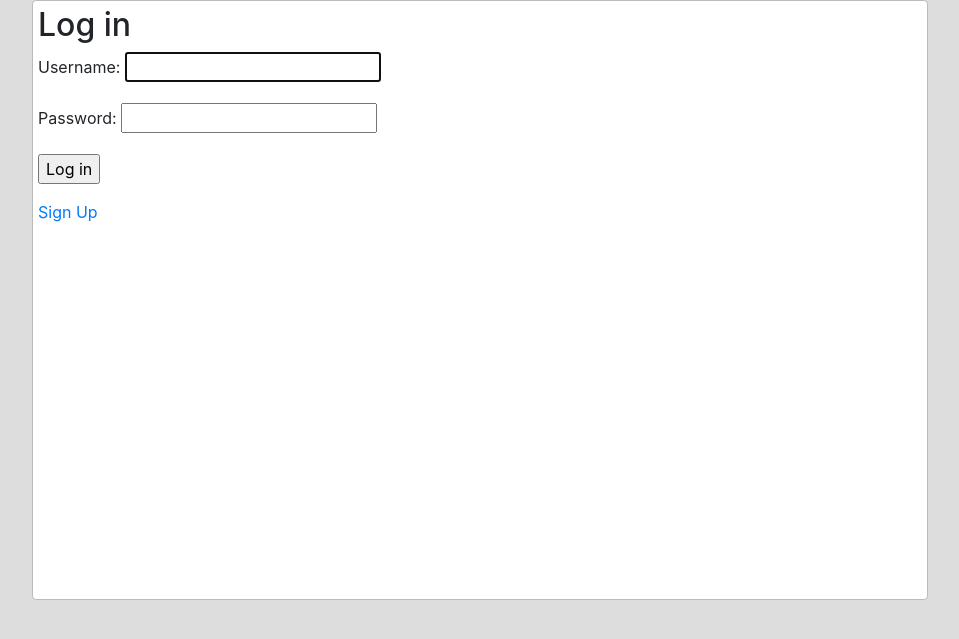
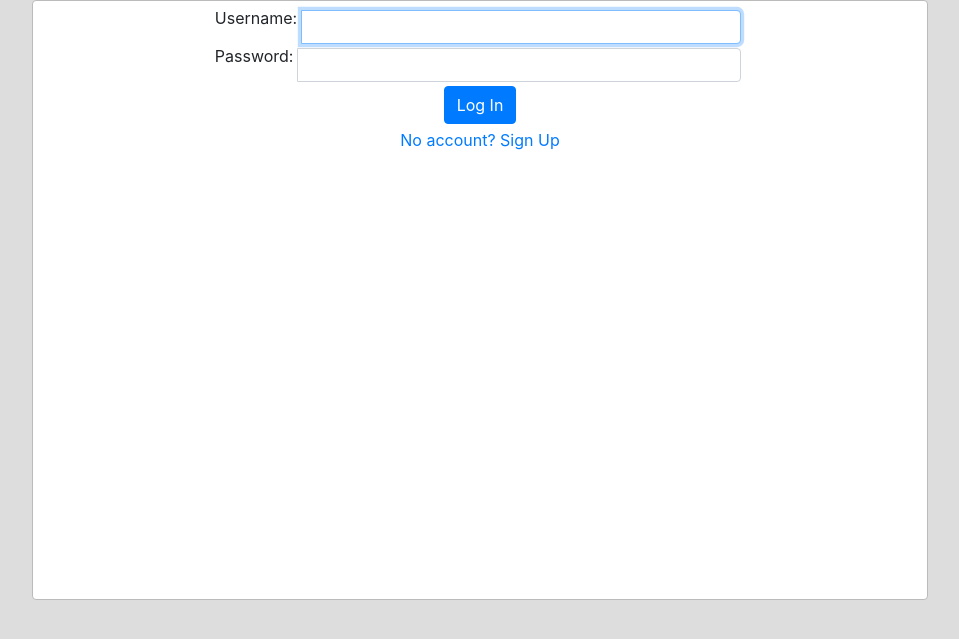
Before and after one commit to mredigonda/gold-empire, a Django app: page /login/ in a window 1280 px wide. Shown: the part 65-704 px from the top of the page, without its empty margins (160-1119 px from the left). Run offline with Django 3.2, Linux system fonts and the light colour scheme; some libraries are stand-ins or nearby versions.

Commit message:
Adds custom forms to style them with bootstrap

```diff
--- /dev/null
+++ b/accounts/forms.py
@@ -0,0 +1,15 @@
+from django.contrib.auth.forms import AuthenticationForm, UserCreationForm
+
+class LoginForm(AuthenticationForm):
+
+    def __init__(self, *args, **kwargs):
+        super().__init__(*args, **kwargs)
+        for field in self.fields.values():
+            field.widget.attrs['class'] = 'form-control'
+
+class SignupForm(UserCreationForm):
+
+    def __init__(self, *args, **kwargs):
+        super().__init__(*args, **kwargs)
+        for field in self.fields.values():
+            field.widget.attrs['class'] = 'form-control'
--- a/accounts/templates/accounts/login.html
+++ b/accounts/templates/accounts/login.html
@@ -7,11 +7,19 @@ Log In
 {% block resources %}
 {% endblock %}
 {% block content %}
-<h2>Log in</h2>
-<form method="post">
+<form method="post" class="form">
     {% csrf_token %}
-    {{ form.as_p }}
-    <input type="submit" value="Log in" />
+    {% for field in form %}
+        <div class="input-group">
+            {{ field.label_tag }}
+            {{ field }}
+            {{ field.errors }}
+        </div>
+    {% endfor %}
+    <button class="btn btn-primary submit-button">Log In</button>
+    <div class="form-errors">
+        {{ form.non_field_errors }}
+    </div>
+    <a href="{% url 'signup' %}">No account? Sign Up</a>
 </form>
-<a href="{% url 'signup' %}">Sign Up</a>
 {% endblock %}
--- a/accounts/views.py
+++ b/accounts/views.py
@@ -6,10 +6,11 @@ from django.contrib.auth.forms import UserCreationForm, AuthenticationForm
 from django.contrib.auth.models import User
 
 from game.models import Resource, Building, Unit, Attack
+from .forms import LoginForm, SignupForm
 
 class SignUpView(FormView):
     template_name = 'accounts/signup.html'
-    form_class = UserCreationForm
+    form_class = SignupForm
     success_url = '/'
 
     def get(self, request, *args, **kwargs):
@@ -45,7 +46,7 @@ class SignUpView(FormView):
 
 class LoginView(FormView):
     template_name = 'accounts/login.html'
-    form_class = AuthenticationForm
+    form_class = LoginForm
     success_url = '/'
 
     def get(self, request, *args, **kwargs):
--- a/game/static/game/style.css
+++ b/game/static/game/style.css
@@ -2,12 +2,21 @@ body {
     background-color: #ddd;
 }
 
-.won {
-    background-color: green;
+.form {
+    margin: 0 auto;
+    width: 60%;
+    text-align: center;
 }
 
-.lost {
-    background-color: red;
+.form input {
+    width: 60%;
+    padding: 4px 2px;
+    margin: 4px;
+    box-sizing: border-box;
+}
+
+.submit-button {
+    margin: 4px 0px;
 }
 
 .col-container {
```
Also changed, not shown: accounts/templates/accounts/signup.html (+13 -5 lines), db.sqlite3.
